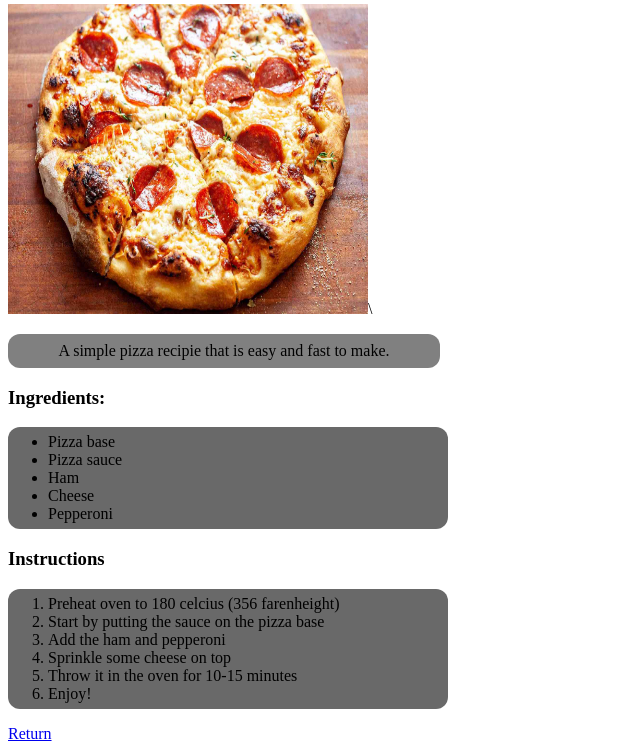
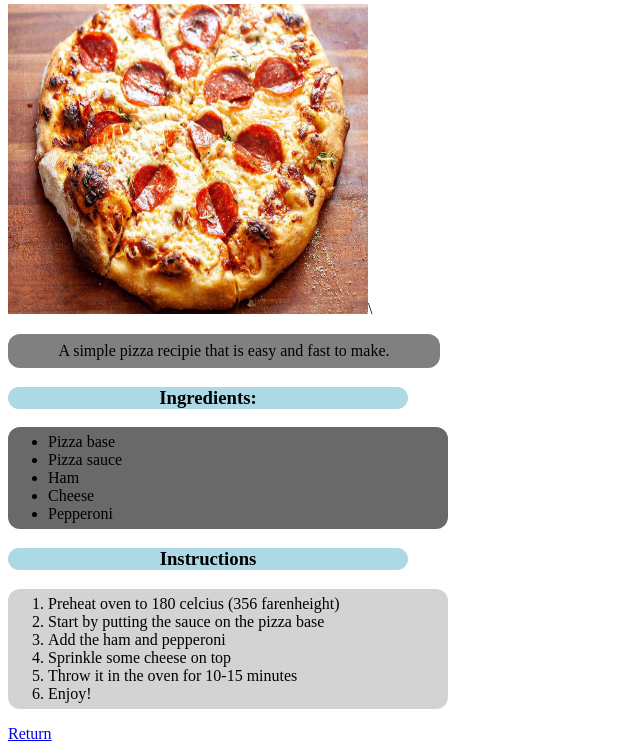
Before and after one commit to kyleburgin1/odin-recipies, a plain HTML site: page Recipies/Pizza.html in a window 1280 px wide. Shown: the part 90-841 px from the top of the page, without its empty margins (0-640 px from the left). Drawn offline with Linux system fonts and the light colour scheme.

Commit message:
added css to smaller titles ingreients and instructions

```diff
--- a/Recipies/Pizza.html
+++ b/Recipies/Pizza.html
@@ -9,7 +9,7 @@
     <h1 class="main-title">Pizza Recipe</h1>
     <img src="../recipe-images/pizza.jpg" height="310" width="360" alt="The finished pizza">\
     <p class="description">A simple pizza recipie that is easy and fast to make.</p>
-    <h3>Ingredients:</h3>
+    <h3 class="secondary-title">Ingredients:</h3>
     <ul class="ingredients">
         <li>Pizza base</li>
         <li>Pizza sauce</li>
@@ -17,7 +17,7 @@
         <li>Cheese</li>
         <li>Pepperoni</li>
     </ul>
-    <h3>Instructions</h3>
+    <h3 class="secondary-title">Instructions</h3>
     <ol class="instructions">
         <li>Preheat oven to 180 celcius (356 farenheight)</li>
         <li>Start by putting the sauce on the pizza base</li>
--- a/style.css
+++ b/style.css
@@ -42,7 +42,16 @@
     height: auto;
     padding-top: 6px;
     padding-bottom: 6px;
-    background-color: dimgray;
+    background-color: lightgray;
     border: 16px;
     border-radius: 12px;
 }
+
+.secondary-title{
+    width: 400px;
+    height: auto;
+    text-align: center;
+    background-color: lightblue;
+    border: 16px;
+    border-radius: 12px;
+}
```
Also changed, not shown: Recipies/cereal.html (+2 -2 lines), Recipies/vegemite-sandwich.html (+2 -2 lines).
